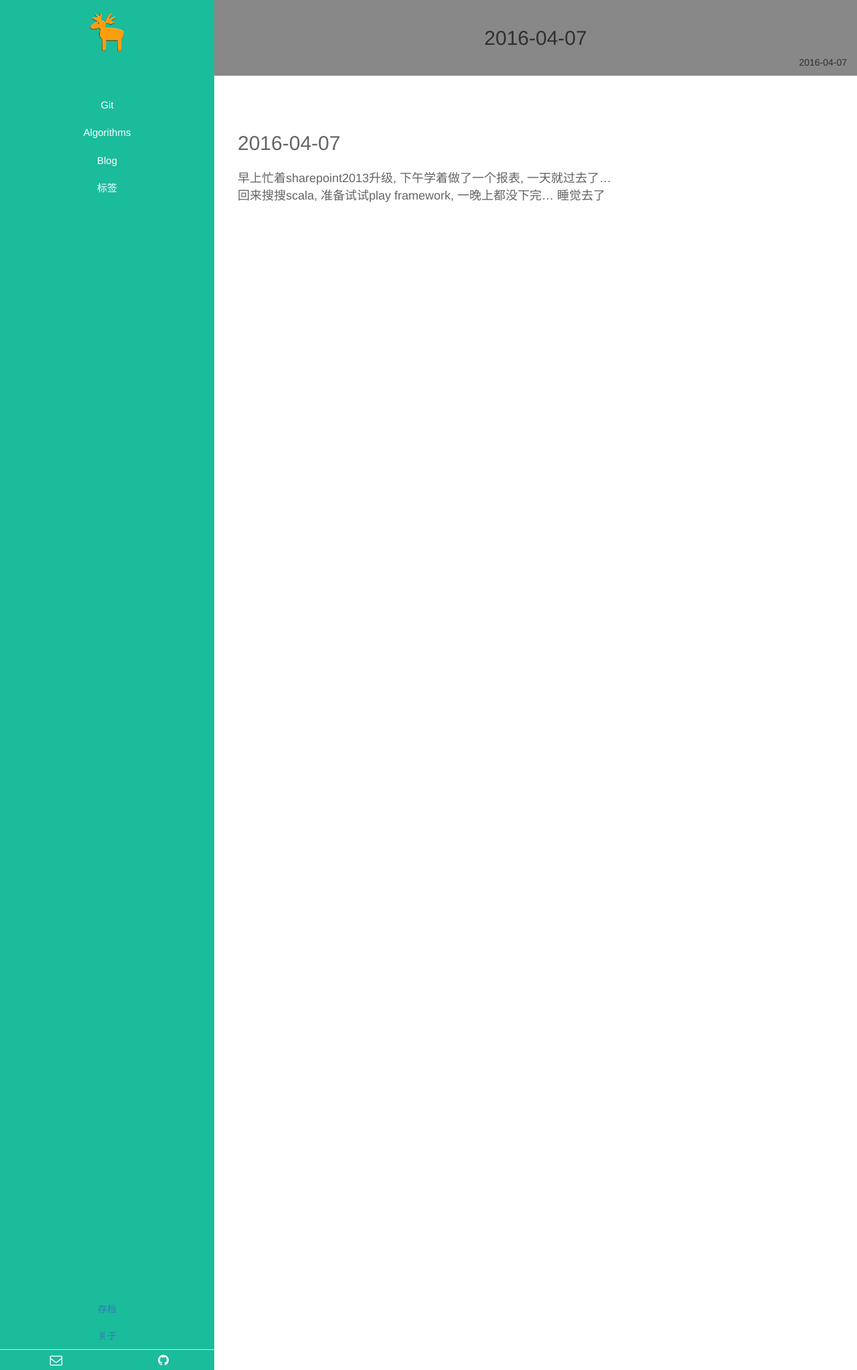
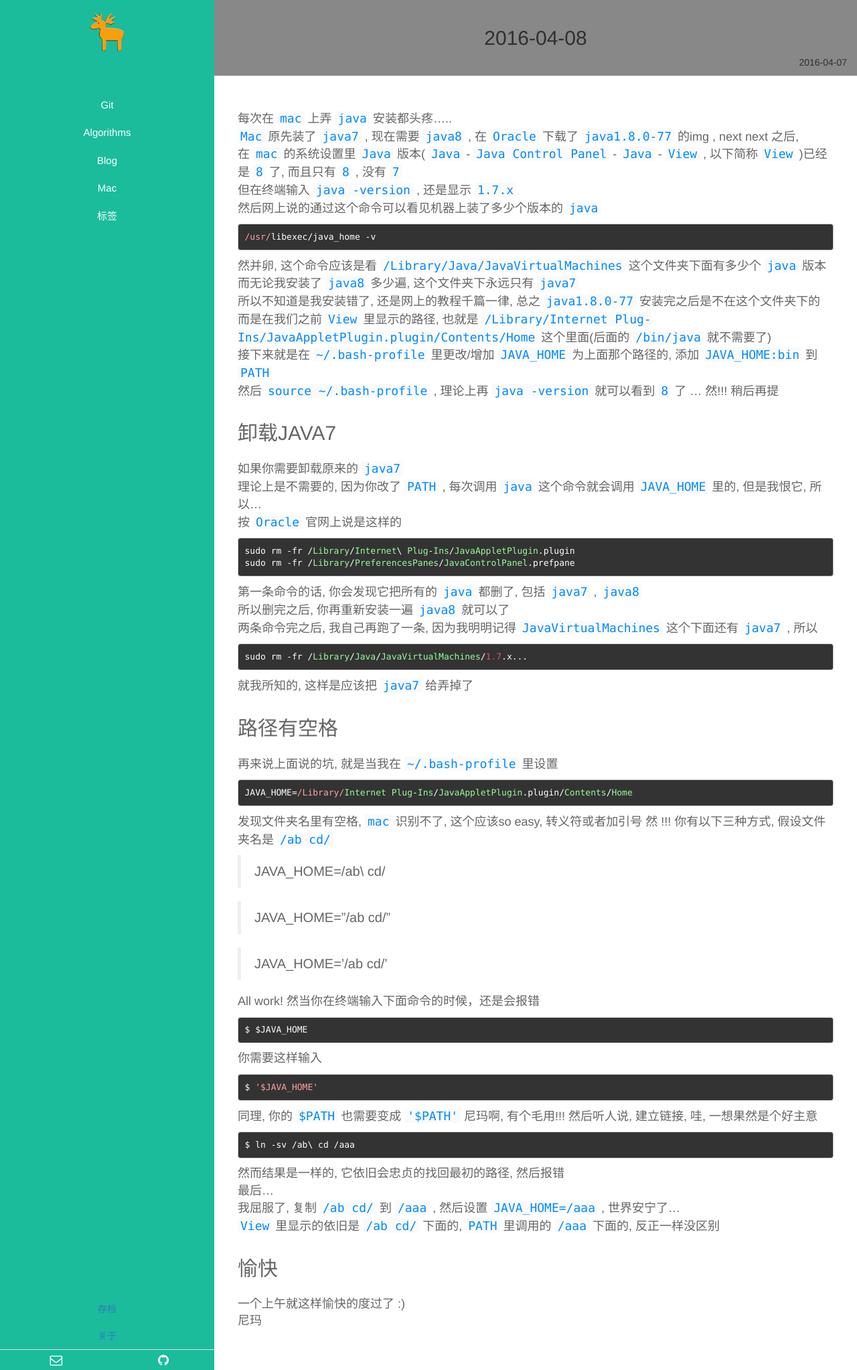
Before and after one commit to ichennan/ichennan.github.io, a Jekyll site: the page built from _posts/mac/2016-04-07-Java-Installation.md, in a window 1280 px wide. Shown: the whole page at 67% size. Built offline with Jekyll 4.4.1, drawn with Linux system fonts in a browser that asks for light colours; Markdown is read by kramdown in place of the engine named in the settings.

Commit message:
java inst

````diff
--- a/_posts/mac/2016-04-07-Java-Installation.md
+++ b/_posts/mac/2016-04-07-Java-Installation.md
@@ -1,12 +1,93 @@
 ---
 layout: post
-title: 2016-04-07
-category: Blog
-tags: blog
+title: 2016-04-08
+category: Mac
+tags: mac java installation
 keywords:
 description:
 ---
-##2016-04-07
+每次在 `mac` 上弄 `java` 安装都头疼.....
+`Mac` 原先装了 `java7` , 现在需要 `java8` , 在 `Oracle` 下载了 `java1.8.0-77` 的img , next next 之后,
+在 `mac` 的系统设置里 `Java` 版本( `Java` - `Java Control Panel` - `Java` - `View` , 以下简称 `View` )已经是 `8` 了, 而且只有 `8` , 没有 `7`
+但在终端输入 `java -version` , 还是显示 `1.7.x`
+然后网上说的通过这个命令可以看见机器上装了多少个版本的 `java`
 
-早上忙着sharepoint2013升级, 下午学着做了一个报表, 一天就过去了...
-回来搜搜scala, 准备试试play framework, 一晚上都没下完... 睡觉去了
+```
+/usr/libexec/java_home -v
+```
+
+然并卵, 这个命令应该是看 `/Library/Java/JavaVirtualMachines` 这个文件夹下面有多少个 `java` 版本
+而无论我安装了 `java8` 多少遍, 这个文件夹下永远只有 `java7`
+所以不知道是我安装错了, 还是网上的教程千篇一律, 总之 `java1.8.0-77` 安装完之后是不在这个文件夹下的
+而是在我们之前 `View` 里显示的路径, 也就是 `/Library/Internet Plug-Ins/JavaAppletPlugin.plugin/Contents/Home` 这个里面(后面的 `/bin/java` 就不需要了)
+接下来就是在 `~/.bash-profile` 里更改/增加 `JAVA_HOME` 为上面那个路径的, 添加 `JAVA_HOME:bin` 到 `PATH`
+然后 `source ~/.bash-profile` , 理论上再 `java -version` 就可以看到 `8` 了 ... 然!!! 稍后再提
+
+##卸载JAVA7
+
+如果你需要卸载原来的 `java7`
+理论上是不需要的, 因为你改了 `PATH` , 每次调用 `java` 这个命令就会调用 `JAVA_HOME` 里的, 但是我恨它, 所以...
+按 `Oracle` 官网上说是这样的
+
+```
+sudo rm -fr /Library/Internet\ Plug-Ins/JavaAppletPlugin.plugin
+sudo rm -fr /Library/PreferencesPanes/JavaControlPanel.prefpane
+```
+
+第一条命令的话, 你会发现它把所有的 `java` 都删了, 包括 `java7` , `java8`
+所以删完之后, 你再重新安装一遍 `java8` 就可以了
+两条命令完之后, 我自己再跑了一条, 因为我明明记得 `JavaVirtualMachines` 这个下面还有 `java7` , 所以
+
+```
+sudo rm -fr /Library/Java/JavaVirtualMachines/1.7.x...
+```
+
+就我所知的, 这样是应该把 `java7` 给弄掉了
+
+##路径有空格
+
+再来说上面说的坑, 就是当我在 `~/.bash-profile` 里设置
+
+```
+JAVA_HOME=/Library/Internet Plug-Ins/JavaAppletPlugin.plugin/Contents/Home
+```
+
+发现文件夹名里有空格, `mac` 识别不了, 这个应该so easy, 转义符或者加引号
+然 !!!
+你有以下三种方式, 假设文件夹名是 `/ab cd/`
+
+>JAVA_HOME=/ab\ cd/
+
+>JAVA_HOME="/ab cd/"
+
+>JAVA_HOME='/ab cd/'
+
+All work! 然当你在终端输入下面命令的时候，还是会报错
+
+```
+$ $JAVA_HOME
+```
+
+你需要这样输入
+
+```
+$ '$JAVA_HOME'
+```
+
+同理, 你的 `$PATH` 也需要变成 `'$PATH'`
+尼玛啊, 有个毛用!!!
+然后听人说, 建立链接, 哇, 一想果然是个好主意
+
+```
+$ ln -sv /ab\ cd /aaa
+```
+
+然而结果是一样的, 它依旧会忠贞的找回最初的路径, 然后报错
+最后...
+我屈服了, 复制 `/ab cd/` 到 `/aaa` , 然后设置 `JAVA_HOME=/aaa` , 世界安宁了...
+`View` 里显示的依旧是 `/ab cd/` 下面的, `PATH` 里调用的 `/aaa` 下面的, 反正一样没区别
+
+##愉快
+
+一个上午就这样愉快的度过了 :)
+尼玛
````
